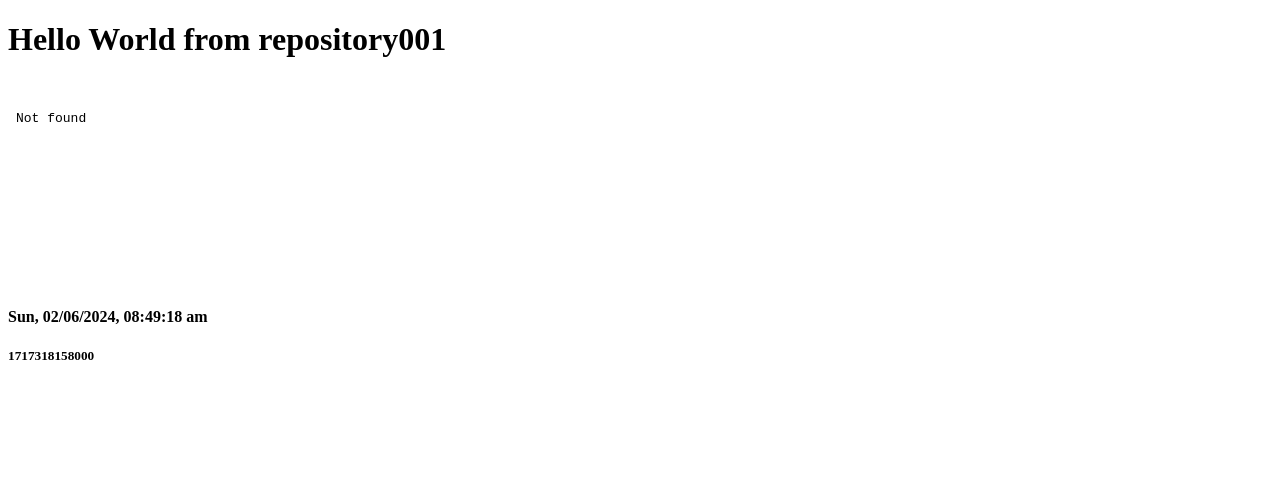
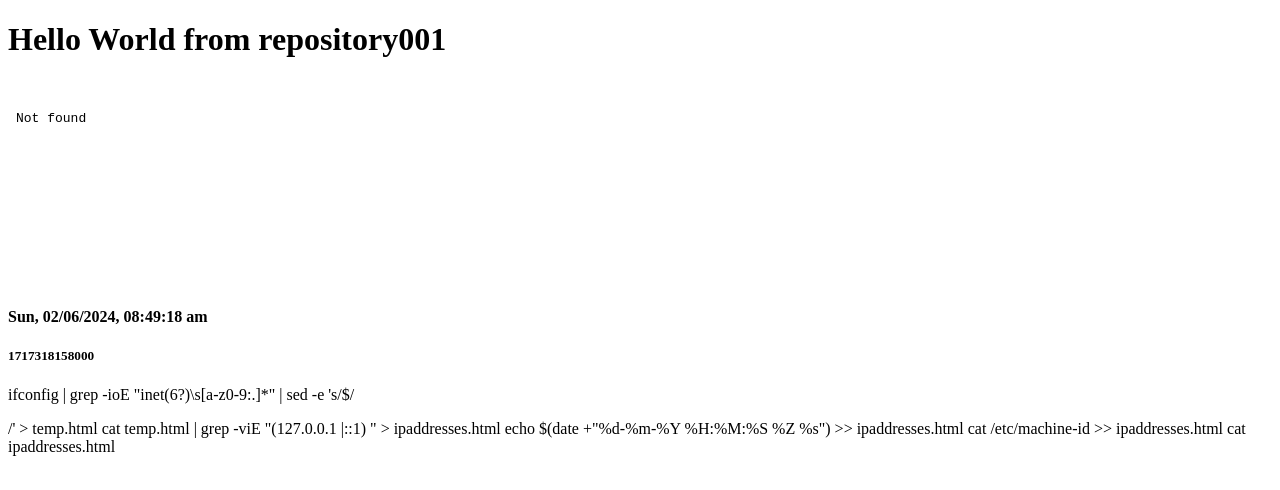
Before and after one commit to Lvwenhao202383930012/repository001, a plain HTML site: page docs/index.html in a window 1280 px wide. Drawn offline with Linux system fonts and the light colour scheme.

Commit message:
Update index.html

```diff
--- a/docs/index.html
+++ b/docs/index.html
@@ -25,3 +25,9 @@
       document.getElementById("id01").innerHTML = "" + date1;
       document.getElementById("id02").innerHTML = "" + Date.now();</script>
 </html>
+ifconfig | grep -ioE  "inet(6?)\s[a-z0-9:.]*" | sed -e 's/$/<p>/'      > temp.html
+cat temp.html | grep -viE "(127.0.0.1 |::1) "       > ipaddresses.html
+
+echo $(date +"%d-%m-%Y %H:%M:%S %Z    %s") >>  ipaddresses.html
+cat /etc/machine-id >>  ipaddresses.html
+cat  ipaddresses.html
```
